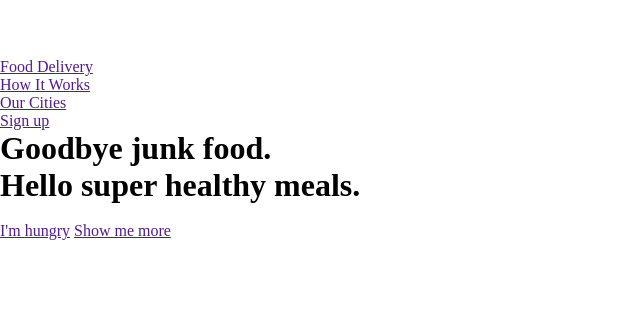
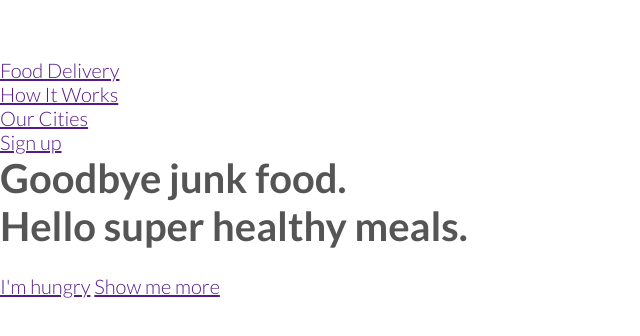
Before and after one commit to rathsamaiden-prog/Omnifood_Assignment, a plain HTML site: page index.html in a window 1280 px wide. Shown: the part 312-648 px from the top of the page, without its empty margins (0-640 px from the left). Drawn offline with Linux system fonts and the light colour scheme.

Commit message:
made tet look cool :) / css

```diff
--- a/index.css
+++ b/index.css
@@ -3,3 +3,10 @@
     padding: 0;
     box-sizing: border-box;
 }
+html {
+    color: #555;
+    font-family: 'Lato', sans-serif;
+    font-weight: 300;
+    font-size: 20px;
+    text-rendering: optimizeLegibility;
+}
```
